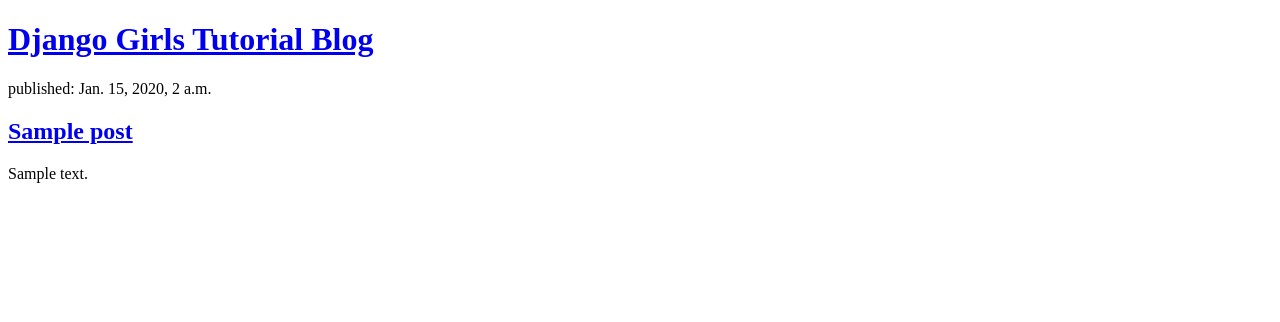
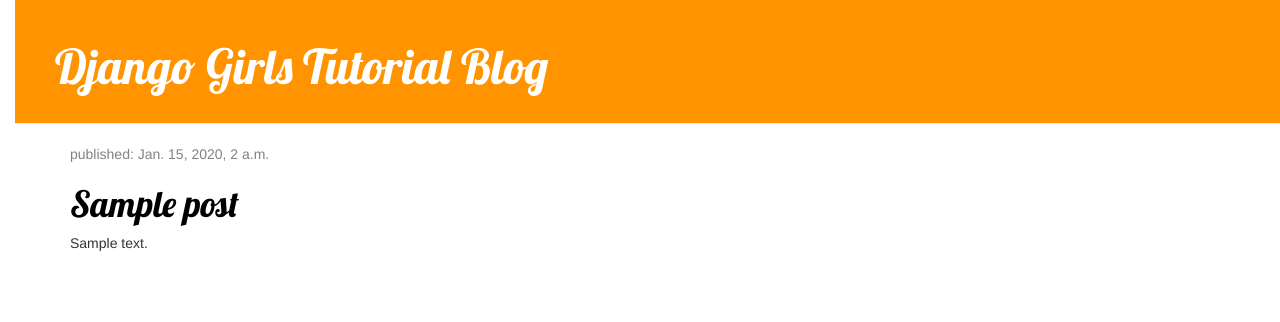
Before and after one commit to peap/my-first-blog, a Django app: template blog/templates/blog/post_list.html in a window 1280 px wide. Shown: the top 322 px of the page. Run offline with Django 3.2, Linux system fonts and the light colour scheme; the template is opened without the code that fills it: values that come from a table or form of the project are taken from there, others are empty; tables that the repository leaves empty hold one stand-in row (values such as "Sample post"); some libraries are stand-ins or nearby versions.

Commit message:
boom, styling

```diff
--- /dev/null
+++ b/blog/static/css/blog.css
@@ -0,0 +1,55 @@
+body {
+    padding-left: 15px;
+}
+
+h1 a {
+    color: #FCA205;
+    font-family: 'Lobster';
+}
+
+.page-header {
+    background-color: #ff9400;
+    margin-top: 0;
+    padding: 20px 20px 20px 40px;
+}
+
+.page-header h1, .page-header h1 a, .page-header h1 a:visited, .page-header h1 a:active {
+    color: #ffffff;
+    font-size: 36pt;
+    text-decoration: none;
+}
+
+.content {
+    margin-left: 40px;
+}
+
+h1, h2, h3, h4 {
+    font-family: 'Lobster', cursive;
+}
+
+.date {
+    color: #828282;
+}
+
+.save {
+    float: right;
+}
+
+.post-form textarea, .post-form input {
+    width: 100%;
+}
+
+.top-menu, .top-menu:hover, .top-menu:visited {
+    color: #ffffff;
+    float: right;
+    font-size: 26pt;
+    margin-right: 20px;
+}
+
+.post {
+    margin-bottom: 70px;
+}
+
+.post h1 a, .post h1 a:visited {
+    color: #000000;
+}
--- a/blog/templates/blog/post_list.html
+++ b/blog/templates/blog/post_list.html
@@ -1,22 +1,39 @@
+{% load staticfiles %}
 <!DOCTYPE html>
 <html lang="en">
+
     <head>
         <title>Peap's blog</title>
+        <link rel="stylesheet" type="text/css"
+            href="http://fonts.googleapis.com/css?family=Lobster&subset=latin,latin-ext">
+        <link rel="stylesheet"
+            href="//maxcdn.bootstrapcdn.com/bootstrap/3.2.0/css/bootstrap.min.css">
+        <link rel="stylesheet"
+            href="//maxcdn.bootstrapcdn.com/bootstrap/3.2.0/css/bootstrap-theme.min.css">
+        <link rel="stylesheet" href="{% static 'css/blog.css' %}">
     </head>
+
     <body>
-      <h1>
-          <a href="{% url 'post_list' %}">
-              Django Girls Tutorial Blog
-          </a>
-      </h1>
-      {% for post in posts %}
-          <div id="post-{{ post.id }}">
-              <p>published: {{ post.published_date }}</p>
-              <h2>
-                  <a href="#post-{{ post.id }}">{{ post.title }}</a>
-              </h2>
-              <p>{{ post.text|linebreaks }}</p>
-          </div>
-      {% endfor %}
+        <div class="page-header">
+            <h1><a href="{% url 'post_list' %}">Django Girls Tutorial Blog</a></h1>
+        </div>
+
+        <div class="content container">
+            <div class="row">
+                <div class="col-md-8">
+                    {% for post in posts %}
+                        <div class="post">
+                            <div class="date">
+                                <p>published: {{ post.published_date }}</p>
+                            </div>
+                            <h1><a href="">{{ post.title }}</a></h1>
+                            <p>{{ post.text|linebreaks }}</p>
+                        </div>
+                    {% endfor %}
+                </div>
+            </div>
+        </div>
+
     </body>
+
 </html>
```
